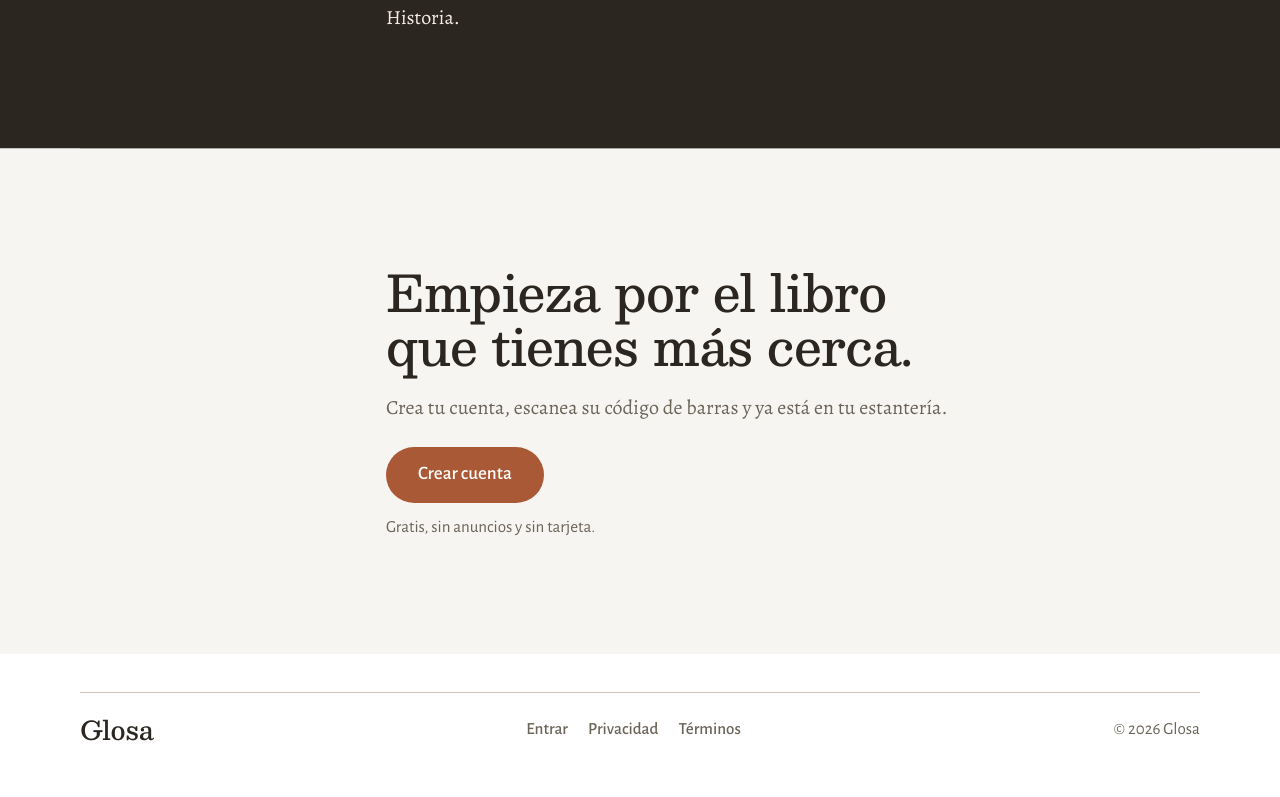
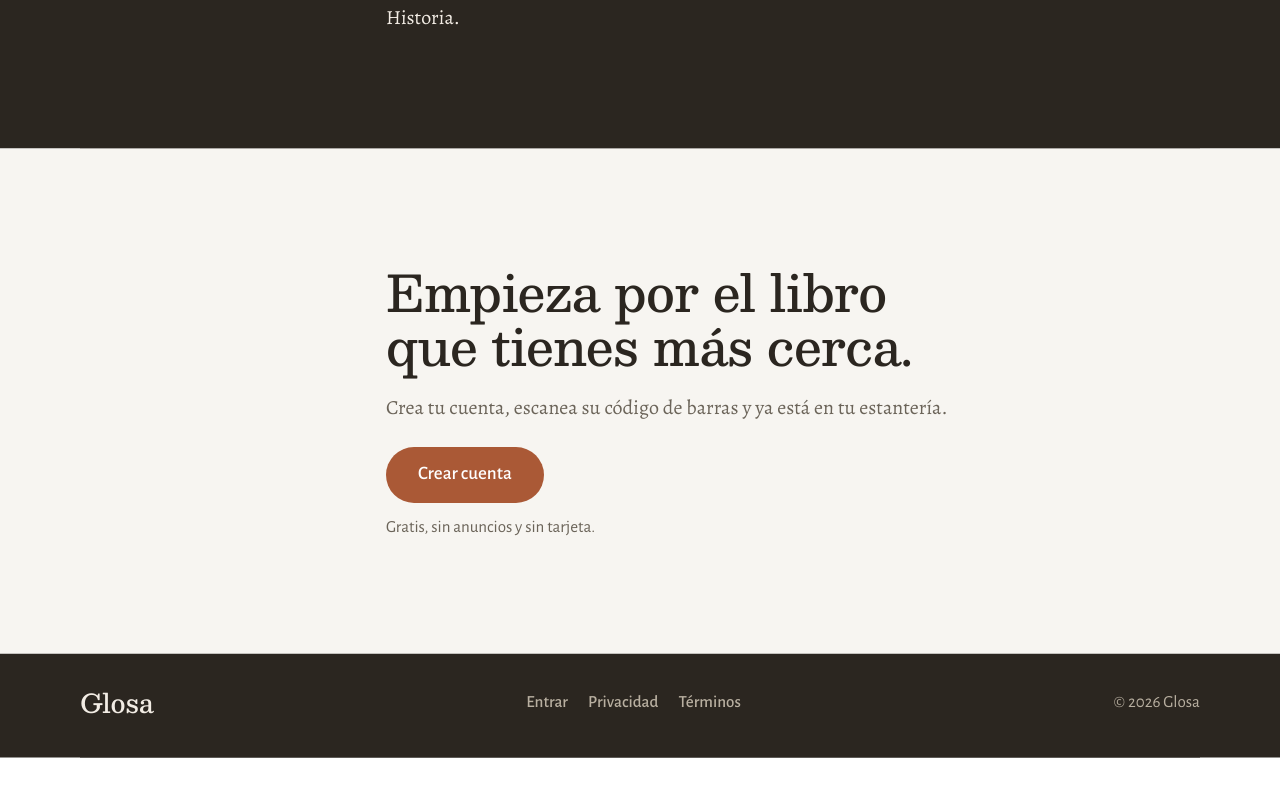
Before and after one commit to IsaSaete/biblioteca-frontend, a React (Vite) app: page / in a window 1280 px wide. Shown: the part 4065-4862 px from the top of the page. After the commit the page ends 4823 px from the top, so only its background shows below. Built offline with nearby package versions, Linux system fonts and the light colour scheme; no server answers.

Commit message:
Make the landing footer a full-width dark band
Co-Authored-By: Claude Sonnet 5.5 <noreply@anthropic.com>
Claude-Session: https://claude.ai/code/session_01PxgBujbFCA54HJni8btLPb

```diff
--- a/src/domains/landing/components/LandingFooter/LandingFooter.tsx
+++ b/src/domains/landing/components/LandingFooter/LandingFooter.tsx
@@ -11,7 +11,7 @@ import { themeVars } from "../../themeVars";
 const LandingFooter = () => {
   const linkSx = (theme: Theme) => ({
     ...theme.typography.landingUi,
-    color: "text.secondary",
+    color: themeVars(theme).palette.landing.onBandMuted,
     py: 3,
   });
 
@@ -19,15 +19,22 @@ const LandingFooter = () => {
     <Box
       component="footer"
       sx={(theme) => ({
-        mt: "clamp(24px, 3vw, 48px)",
-        borderTop: `1px solid ${themeVars(theme).palette.landing.lineStrong}`,
+        // Banda oscura a todo el ancho que cierra la página.
+        bgcolor: themeVars(theme).palette.landing.band,
+        color: themeVars(theme).palette.landing.onBand,
+        boxShadow: `0 0 0 100vmax ${themeVars(theme).palette.landing.band}`,
+        clipPath: "inset(0 -100vmax)",
         display: "flex",
         flexWrap: "wrap",
         alignItems: "center",
         justifyContent: "space-between",
         gap: "4px 28px",
-        pt: 3,
-        pb: "calc(24px + env(safe-area-inset-bottom))",
+        pt: 6,
+        // En móvil deja sitio a la barra fija de «Crear cuenta».
+        pb: {
+          xs: "calc(84px + env(safe-area-inset-bottom))",
+          sm: "calc(32px + env(safe-area-inset-bottom))",
+        },
       })}
     >
       <Typography
@@ -55,7 +62,10 @@ const LandingFooter = () => {
       </Box>
       <Typography
         variant="landingUi"
-        sx={{ fontWeight: 400, color: "text.secondary" }}
+        sx={(theme) => ({
+          fontWeight: 400,
+          color: themeVars(theme).palette.landing.onBandMuted,
+        })}
       >
         {footerContent.copyright}
       </Typography>
--- a/src/domains/landing/pages/LandingPage/LandingPage.tsx
+++ b/src/domains/landing/pages/LandingPage/LandingPage.tsx
@@ -47,7 +47,6 @@ const LandingPage = () => {
         bgcolor: "background.default",
         color: "text.primary",
         px: "max(16px, env(safe-area-inset-left))",
-        pb: { xs: "calc(84px + env(safe-area-inset-bottom))", sm: 16 },
       })}
     >
       <Box sx={{ maxWidth: 1120, mx: "auto" }}>
```
